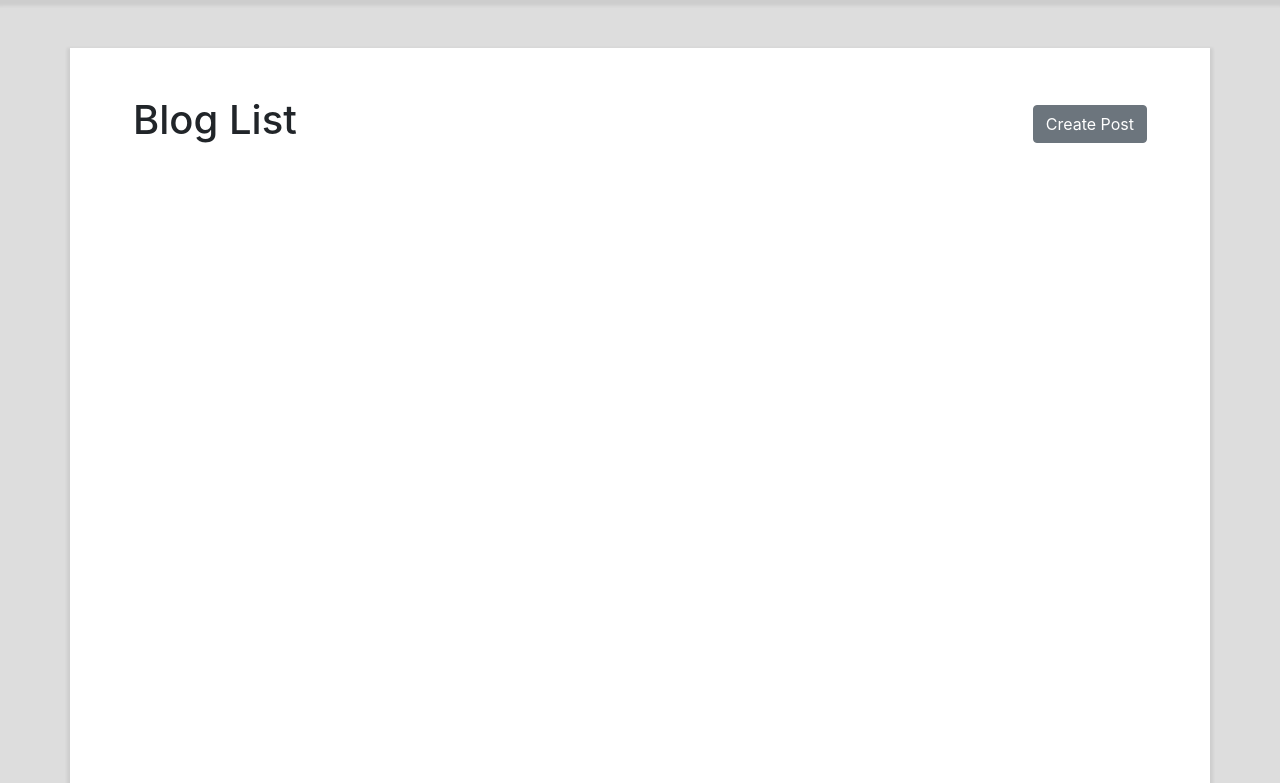
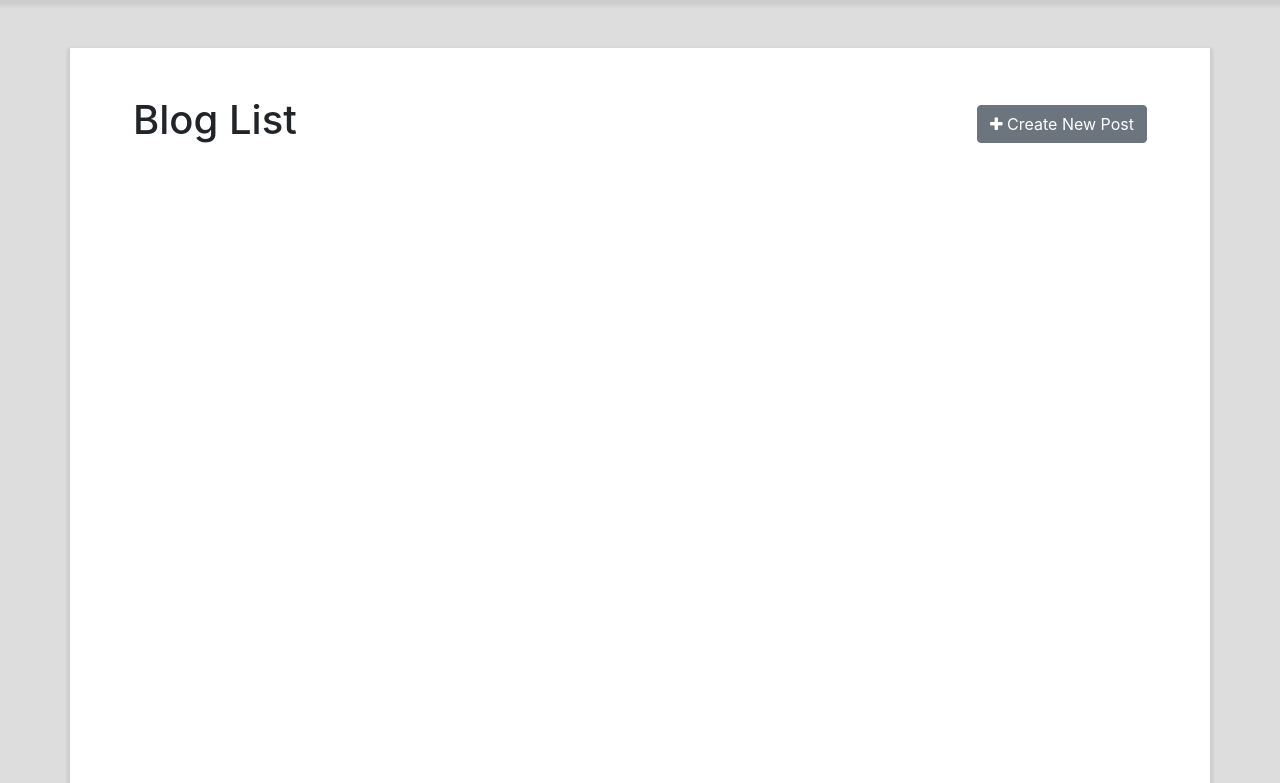
Before and after one commit to yahyaanwar/django-blog, a Django app: page /blog/ in a window 1280 px wide. Shown: the part 66-849 px from the top of the page. Run offline with Django 3.2, Linux system fonts and the light colour scheme; the visitor is signed in with stand-in values (Sample User, id 1); data that the repository does not hold is empty; some libraries are stand-ins or nearby versions.

Commit message:
[IMP] Adding icon to new post button

```diff
--- a/blog/templates/blog/index.html
+++ b/blog/templates/blog/index.html
@@ -10,7 +10,8 @@ Blog List
     <span style="flex-grow: 1;"></span>
     {% if user.is_authenticated %}
     <a class="btn btn-secondary" href="{% url 'blog:create' %}">
-        Create Post
+        <i class="fa fa-plus"></i>
+        Create New Post
     </a>
     {% endif %}
 </div>
```
